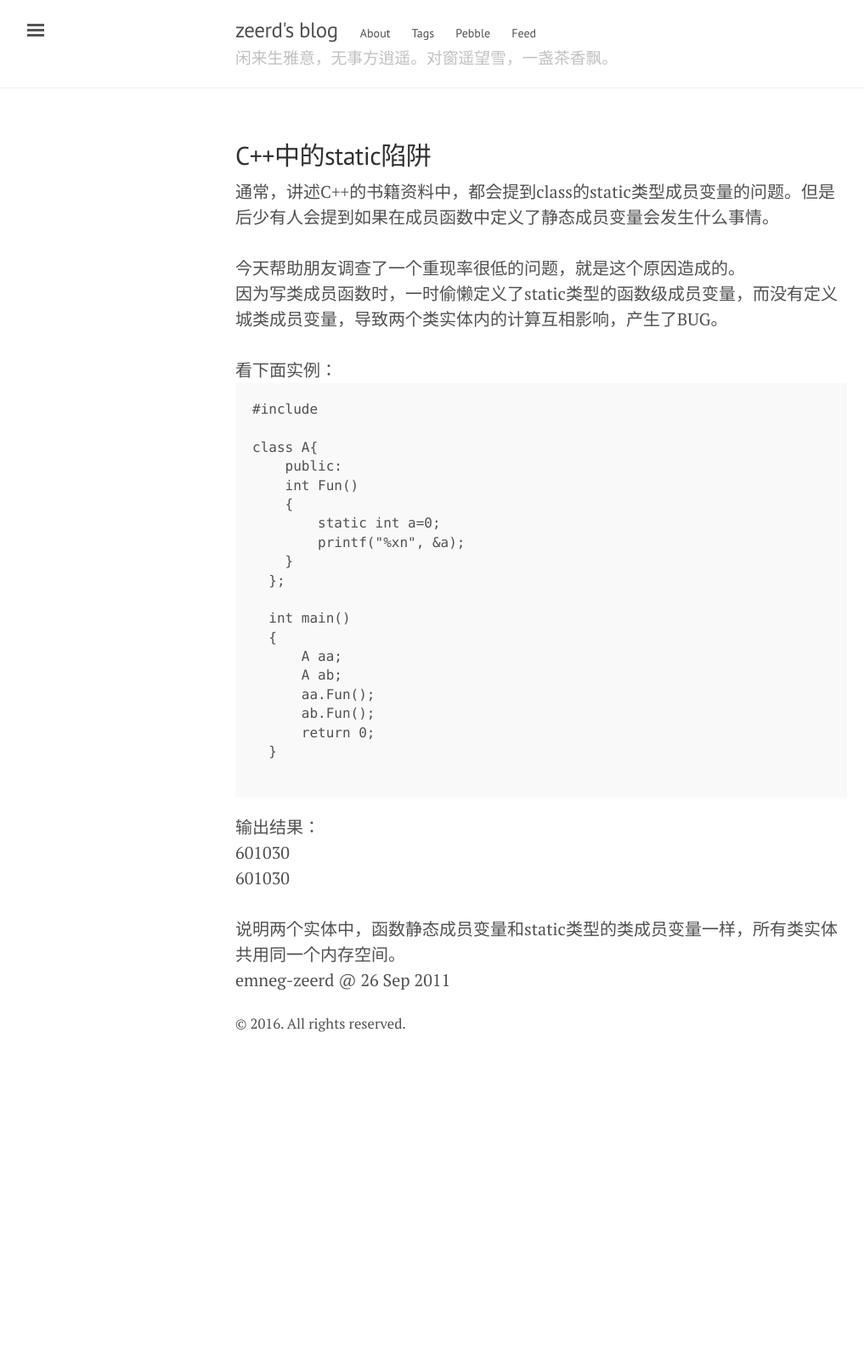
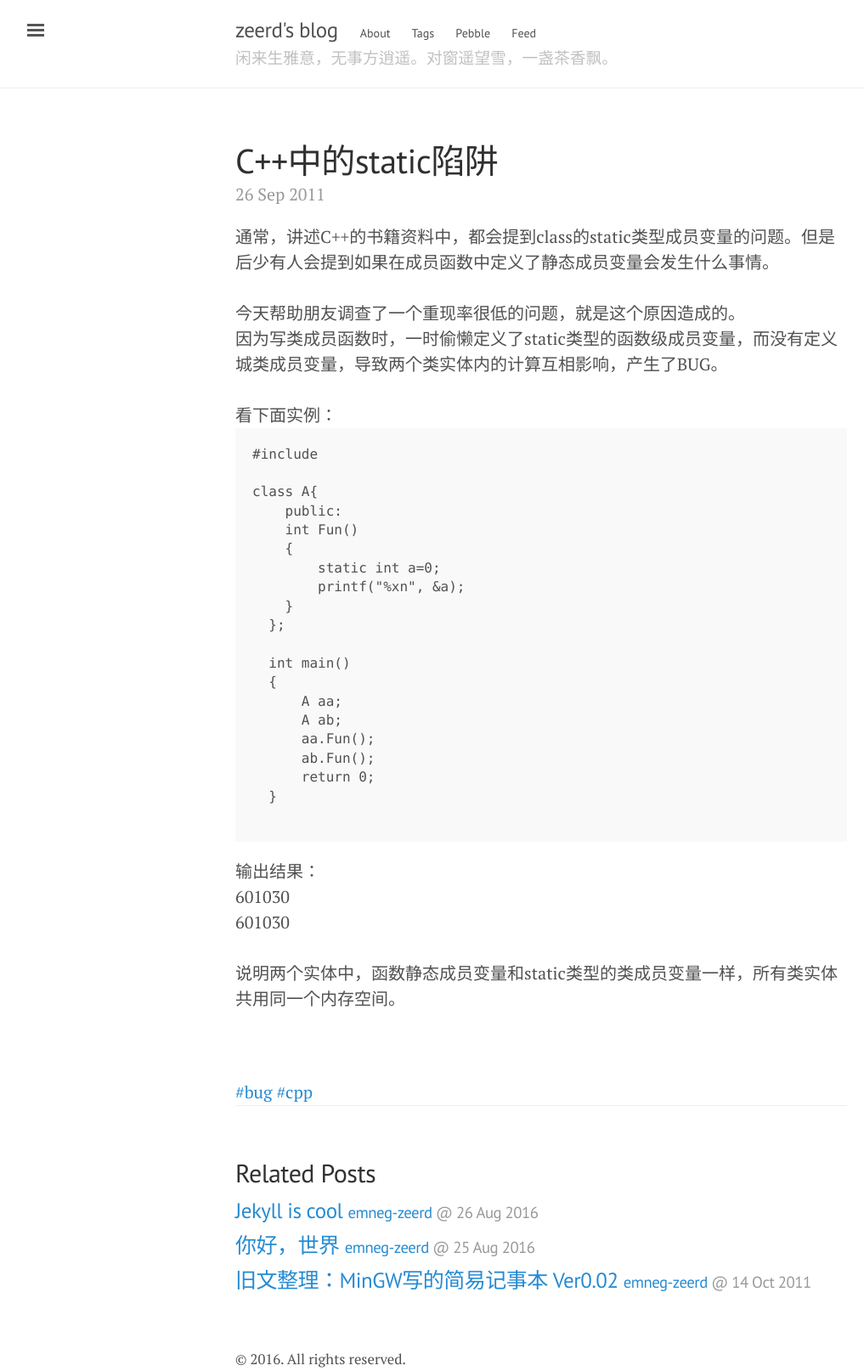
Before and after one commit to zeerd/zeerd.github.io, a Jekyll site: the page built from _posts/2011-09-26-cpp-static-trap.html, in a window 1280 px wide. Shown: the whole page at 85% size, without its empty margins (3-1020 px from the left). Built offline with Jekyll 4.4.1, drawn with Linux system fonts in a browser that asks for light colours; comment, search, counter and statistics services are not loaded; before the commit the page ends 1219 px from its top, so only the background shows below that.

Commit message:
default to post

```diff
--- a/_posts/2011-09-26-cpp-static-trap.html
+++ b/_posts/2011-09-26-cpp-static-trap.html
@@ -1,10 +1,9 @@
 ---
-layout: default
+layout: post
 title: C++中的static陷阱
 tags: [cpp,bug]
 comments: true
 ---
-<h2>{{ page.title }}</h2>
 通常，讲述C++的书籍资料中，都会提到class的static类型成员变量的问题。但是后少有人会提到如果在成员函数中定义了静态成员变量会发生什么事情。<br>
 <br>
 今天帮助朋友调查了一个重现率很低的问题，就是这个原因造成的。<br>
@@ -37,4 +36,3 @@
   601030<br>
   <br>
   说明两个实体中，函数静态成员变量和static类型的类成员变量一样，所有类实体共用同一个内存空间。<br>
-<p>{{site.author.name}} @ {{ page.date | date_to_string }}</p>
--- a/_posts/2016-08-25-hello-world.html
+++ b/_posts/2016-08-25-hello-world.html
@@ -1,7 +1,5 @@
 ---
-layout: default
+layout: post
 title: 你好，世界
 ---
-<h2>{{ page.title }}</h2>
 <p>我的第一篇文章</p>
-<p>{{ page.date | date_to_string }}</p>
```
